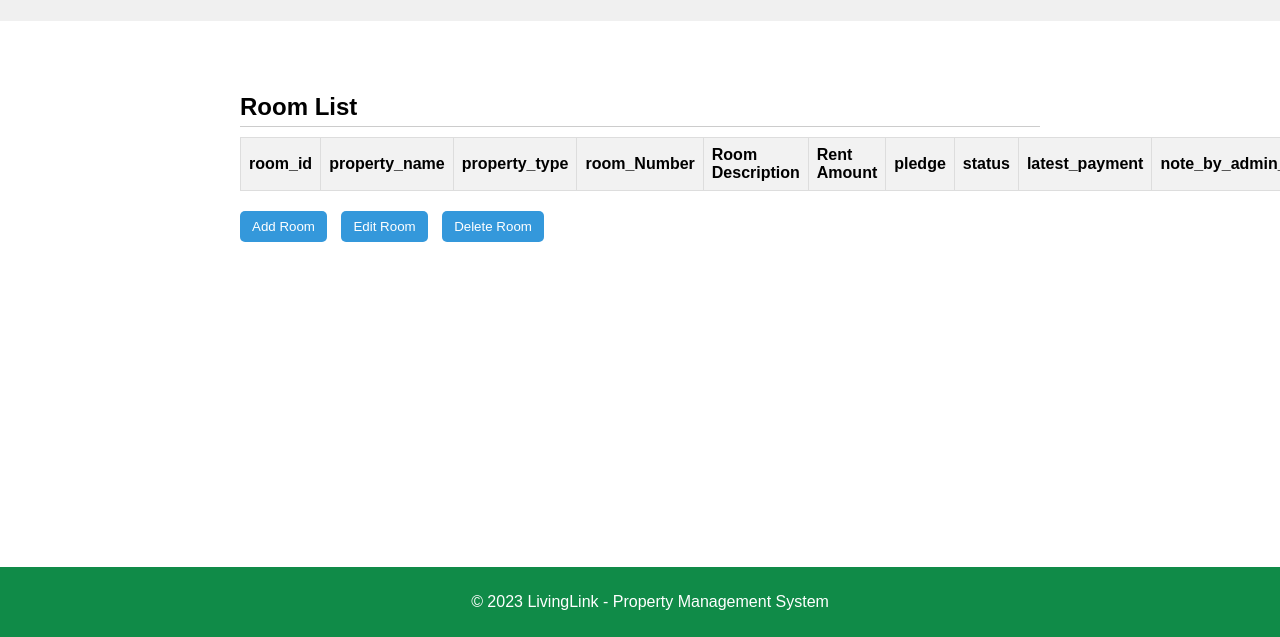
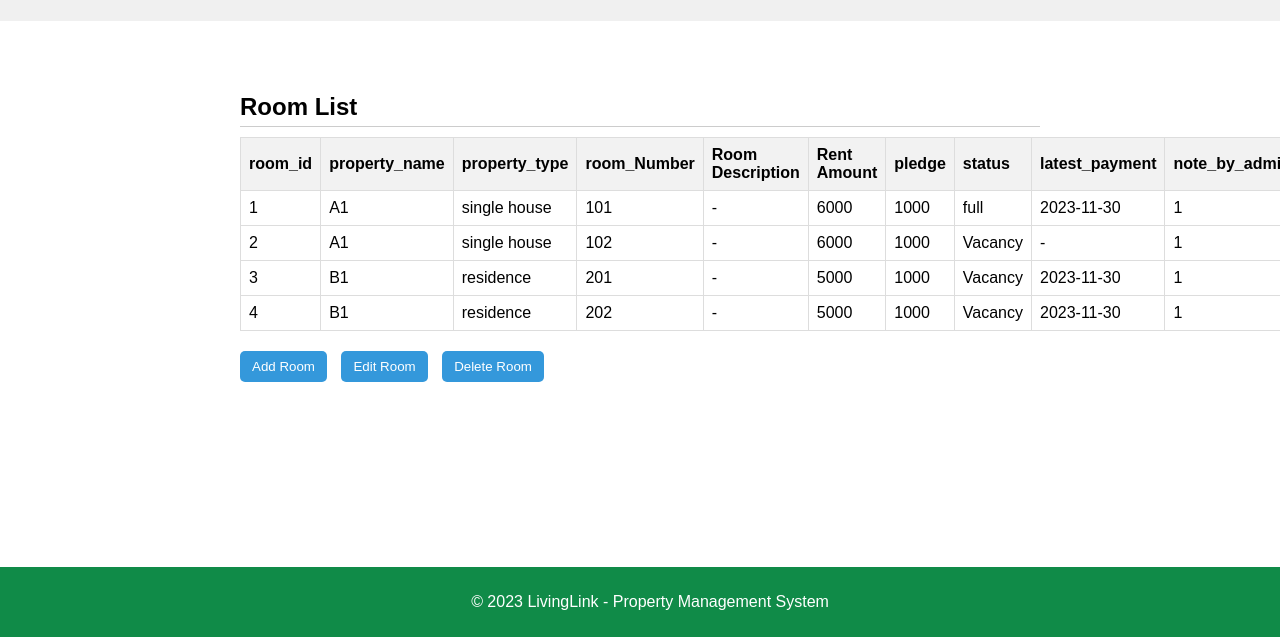
Before and after one commit to NMATP/Project400, a plain HTML site: page room_management.html in a window 1280 px wide. Shown: the part 163-800 px from the top of the page. Drawn offline with Linux system fonts and the light colour scheme.

Commit message:
create database

```diff
--- a/room_management.html
+++ b/room_management.html
@@ -45,6 +45,54 @@
                 </thead>
                 <tbody>
                     <!-- Room data will be dynamically populated here -->
+                    <tr>
+                        <td>1</td>
+                        <td>A1</td>
+                        <td>single house</td>
+                        <td>101</td>
+                        <td>-</td>
+                        <td>6000</td>
+                        <td>1000</td>
+                        <td>full</td>
+                        <td>2023-11-30</td>
+                        <td>1</td>
+                    </tr>
+                    <tr>
+                        <td>2</td>
+                        <td>A1</td>
+                        <td>single house</td>
+                        <td>102</td>
+                        <td>-</td>
+                        <td>6000</td>
+                        <td>1000</td>
+                        <td>Vacancy</td>
+                        <td>-</td>
+                        <td>1</td>
+                    </tr>
+                    <tr>
+                        <td>3</td>
+                        <td>B1</td>
+                        <td>residence</td>
+                        <td>201</td>
+                        <td>-</td>
+                        <td>5000</td>
+                        <td>1000</td>
+                        <td>Vacancy</td>
+                        <td>2023-11-30</td>
+                        <td>1</td>
+                    </tr>
+                    <tr>
+                        <td>4</td>
+                        <td>B1</td>
+                        <td>residence</td>
+                        <td>202</td>
+                        <td>-</td>
+                        <td>5000</td>
+                        <td>1000</td>
+                        <td>Vacancy</td>
+                        <td>2023-11-30</td>
+                        <td>1</td>
+                    </tr>
                 </tbody>
             </table>
 
```
Also changed, not shown: admin_staff_management.html (+20 -0 lines), property_management.html (+18 -0 lines), tenant_management.html (+11 -0 lines), water_electricity_management.html (+14 -0 lines).
